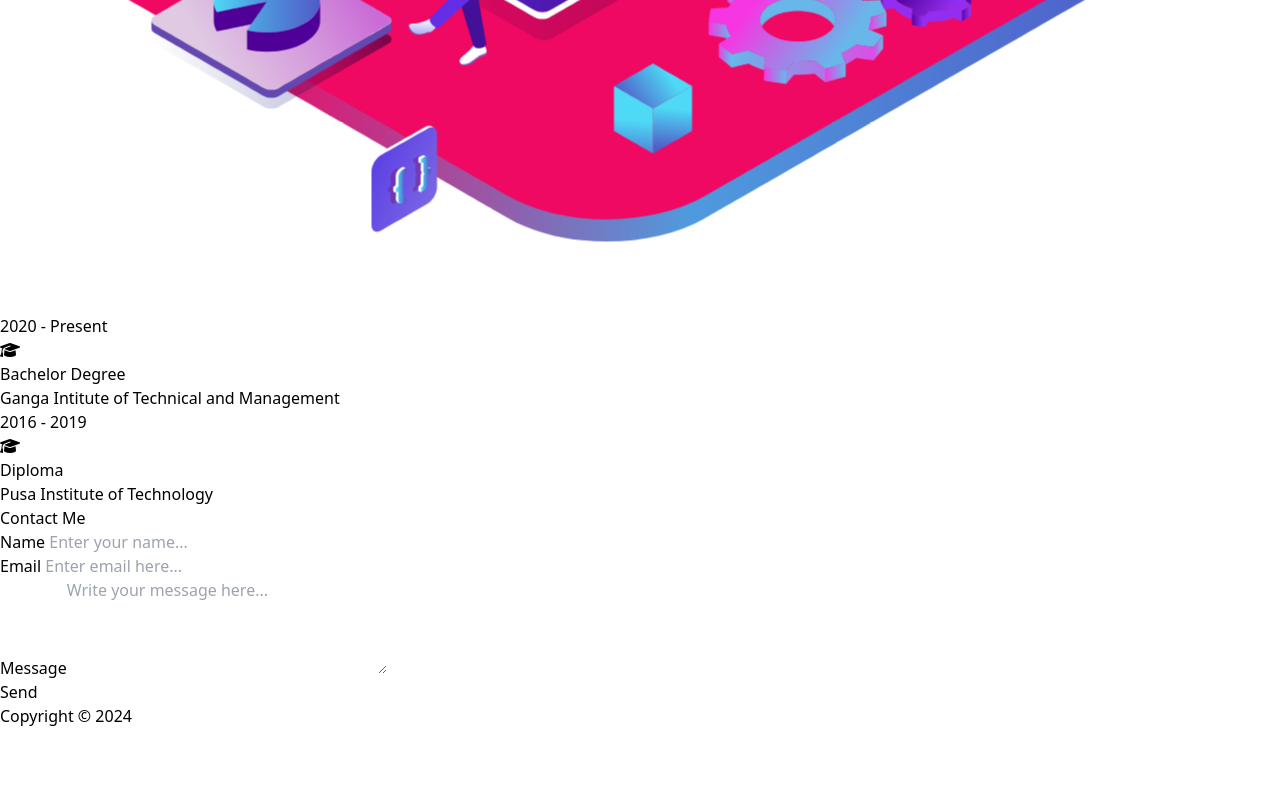
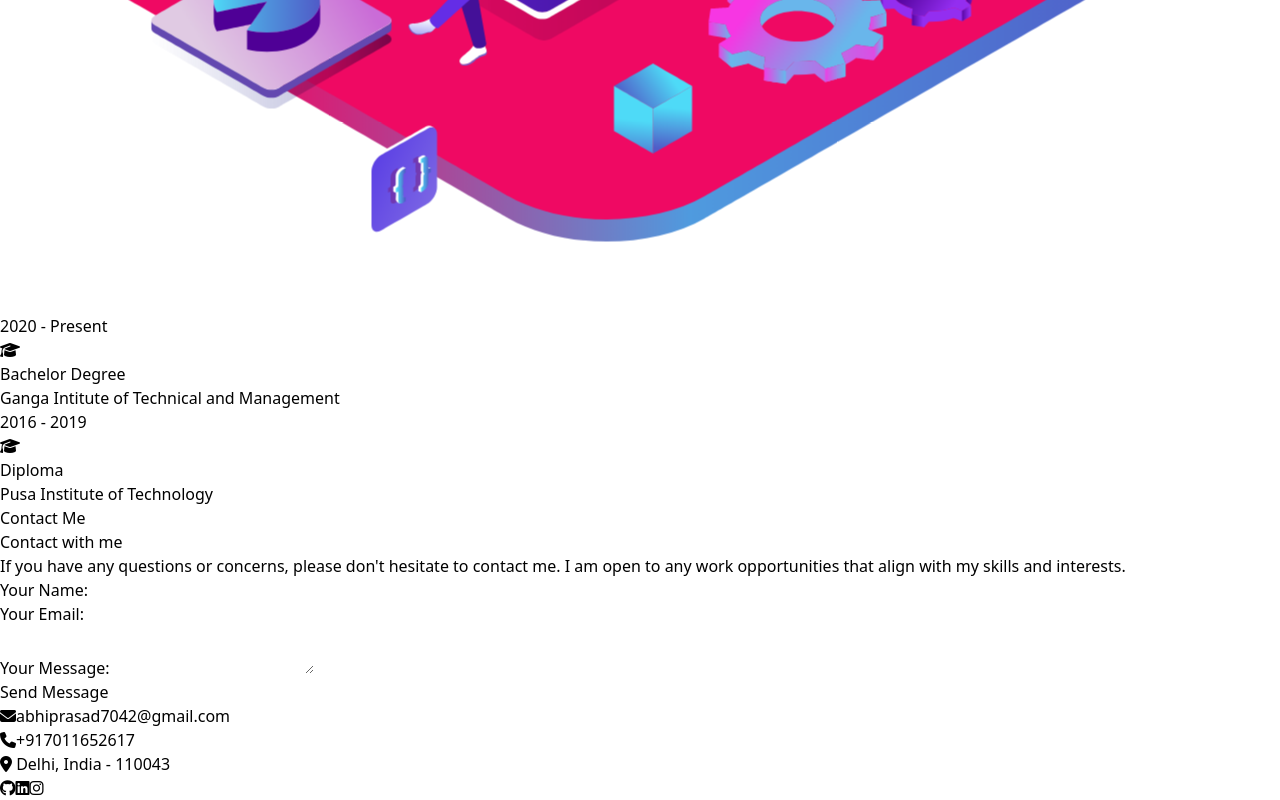
Before and after one commit to Abhi-prasad7042/Portfolio, a React (Vite) app: page / in a window 1280 px wide. Shown: the part 7395-8195 px from the top of the page. Before the commit the page ends 8123 px from the top, so only its background shows below. Built offline with nearby package versions, Linux system fonts and the light colour scheme.

Commit message:
contact form changed

```diff
--- a/src/App.jsx
+++ b/src/App.jsx
@@ -19,7 +19,7 @@ function App() {
     <About/>
     <Education/>
     <Contact/>
-    <Footer/>
+    {/* <Footer/> */}
     </>
   );
 }
--- a/src/components/Contact.jsx
+++ b/src/components/Contact.jsx
@@ -1,6 +1,8 @@
 import React, { useRef } from 'react';
 import { useState } from 'react';
 import emailjs from '@emailjs/browser';
+import { Link } from 'react-router-dom';
+import { personalData } from '../../utils/contactData';
 
 export const Contact = () => {
   const [isMessage, setIsMessage] = useState(false)
@@ -30,7 +32,109 @@ export const Contact = () => {
   };
 
   return (
-    <section id='contact' className="max-w-[1200px] 2xl:max-w-[1400px] mx-auto px-5 my-10 ">
+    <section id="about" className="max-w-[1200px] 2xl:max-w-[1400px] mx-auto px-5 my-10 ">
+      <h1 className="text-center text-xl 2xl:text-2xl tracking-[1px] text-[#C73E86] font-semibold 2xl:mr-[6vw]"><span className="text-white">Contact</span> Me</h1>
+      <div className="h-[1px] my-2 w-full bg-gradient-to-r from-transparent via-orange-500 to-transparent"></div>
+
+      <div className="grid grid-cols-1 lg:grid-cols-2 gap-8 lg:gap-16 items-center">
+        <div className="">
+        <p className="font-medium mb-5 text-[#16f2b3] text-xl uppercase">
+          Contact with me
+        </p>
+        <div className="max-w-3xl text-white rounded-lg border border-[#464c6a] p-3 lg:p-5">
+          <p className="text-sm text-[#d3d8e8]">
+            {"If you have any questions or concerns, please don't hesitate to contact me. I am open to any work opportunities that align with my skills and interests."}
+          </p>
+          <div className="mt-6 flex flex-col gap-4">
+            <div className="flex flex-col gap-2">
+              <label className="text-base">Your Name: </label>
+              <input
+                className="bg-[#10172d] w-full border rounded-md border-[#353a52] focus:border-[#16f2b3] ring-0 outline-0 transition-all duration-300 px-3 py-2"
+                type="text"
+                maxLength="100"
+                required={true}
+              />
+            </div>
+
+            <div className="flex flex-col gap-2">
+              <label className="text-base">Your Email: </label>
+              <input
+                className="bg-[#10172d] w-full border rounded-md border-[#353a52] focus:border-[#16f2b3] ring-0 outline-0 transition-all duration-300 px-3 py-2"
+                type="email"
+                maxLength="100"
+                required={true}
+              />
+            </div>
+
+            <div className="flex flex-col gap-2">
+              <label className="text-base">Your Message: </label>
+              <textarea
+                className="bg-[#10172d] w-full border rounded-md border-[#353a52] focus:border-[#16f2b3] ring-0 outline-0 transition-all duration-300 px-3 py-2"
+                maxLength="500"
+                name="message"
+                required={true}
+              />
+            </div>
+            <div className="flex flex-col items-center gap-2">
+
+              <button
+                className="flex items-center gap-1 hover:gap-3 rounded-full bg-gradient-to-r from-pink-500 to-violet-600 px-5 md:px-12 py-2.5 md:py-3 text-center text-xs md:text-sm font-medium uppercase tracking-wider text-white no-underline transition-all duration-200 ease-out hover:text-white hover:no-underline md:font-semibold"
+                role="button"
+              >
+                <span>Send Message</span>
+
+              </button>
+            </div>
+          </div>
+        </div>
+        </div>
+
+        <div className="lg:w-3/4 ">
+          <div className="flex flex-col gap-5 lg:gap-9 text-white">
+            <p className="text-sm md:text-xl flex items-center gap-3">
+              <i className="fa-solid fa-envelope bg-[#8b98a5] p-2 rounded-full hover:bg-[#16f2b3] hover:scale-110 transition-all duration-300 text-gray-800 cursor-pointer"></i>
+              <span>{personalData.email}</span>
+            </p>
+
+            <p className="text-sm md:text-xl flex items-center gap-3">
+              <i className="fa-solid fa-phone bg-[#8b98a5] p-2 rounded-full hover:bg-[#16f2b3] hover:scale-110 transition-all duration-300 text-gray-800 cursor-pointer"></i>
+              <span>
+                {personalData.phone}
+              </span>
+            </p>
+            <p className="text-sm md:text-xl flex items-center gap-3">
+            <i className="fa-solid fa-location-dot bg-[#8b98a5] p-2 rounded-full hover:bg-[#16f2b3] hover:scale-110 transition-all duration-300 text-gray-800 cursor-pointer"></i>
+              <span>
+                {personalData.address}
+              </span>
+            </p>
+          </div>
+          <div className="mt-8 lg:mt-16 flex items-center gap-5 lg:gap-10">
+            {/* <Link to={personalData.github} target="_blank"> */}
+              <i size={48} className="fa-brands fa-github bg-[#8b98a5] p-3 rounded-full hover:bg-[#16f2b3] hover:scale-110 transition-all duration-300 text-gray-800 cursor-pointer"></i>
+            {/* </Link> */}
+            {/* <Link target="_blank" href={personalData.linkedIn}> */}
+
+              <i size={48} className="fa-brands fa-linkedin bg-[#8b98a5] p-3 rounded-full hover:bg-[#16f2b3] hover:scale-110 transition-all duration-300 text-gray-800 cursor-pointer"></i>
+            {/* </Link> */}
+
+            {/* <Link target="_blank" href={personalData.instagram}> */}
+              <i size={48} className="fa-brands fa-instagram bg-[#8b98a5] p-3 rounded-full hover:bg-[#16f2b3] hover:scale-110 transition-all duration-300 text-gray-800 cursor-pointer"></i>
+            {/* </Link> */}
+
+          </div>
+        </div>
+      </div>
+    </section>
+  );
+};
+
+export default Contact;
+
+
+// e.preventDefault();
+
+{/* <section id='contact' className="max-w-[1200px] 2xl:max-w-[1400px] mx-auto px-5 my-10 ">
 <h1 className="text-center text-xl 2xl:text-2xl tracking-[1px] text-[#0872BF] font-semibold 2xl:mr-[6vw]"><span className="text-white">Contact</span> Me</h1>
 <form id='contact-form' ref={form} onSubmit={sendEmail} className='flex flex-col items-center'>
   <div className=' my-5 md:w-[800px] w-[350px] flex justify-between'>
@@ -56,11 +160,4 @@ export const Contact = () => {
   <input ref={form} type="submit" value="Send" className='bg-[#0872BF] text-white px-10 text-lg py-1 rounded-lg'/>
 </form>
 
-    </section>
-  );
-};
-
-export default Contact;
-
-
-// e.preventDefault();
+</section> */}
--- /dev/null
+++ b/utils/contactData.jsx
@@ -0,0 +1,13 @@
+export const personalData = {
+    name: "ABHISHEl",
+    profile: '/profile2.png',
+    designation: "Software Engineer & Data Scientist",
+    description: "I excel at finding innovative solutions through constant exploration. My goal is to deliver real value for my clients/colleagues/team.",
+    email: 'abhiprasad7042@gmail.com',
+    phone: '+917011652617',
+    address: ' Delhi, India - 110043 ',
+    github: 'https://github.com/Abhi-prasad7042',
+    linkedIn: 'https://www.linkedin.com/in/abhishek-kumar-a06048165/',
+    instagram: 'https://www.instagram.com/abhikumar_sh/?igsh=MTUxcGJoZDJtc3dqeA%3D%3D',
+    resume: "https://drive.google.com/file/d/1J3hRvnWoltAmq2s6mhWQ4txGXv31vA2k/view?usp=sharing"
+  }
```
Lines whose indentation alone changed are shown as unchanged.
